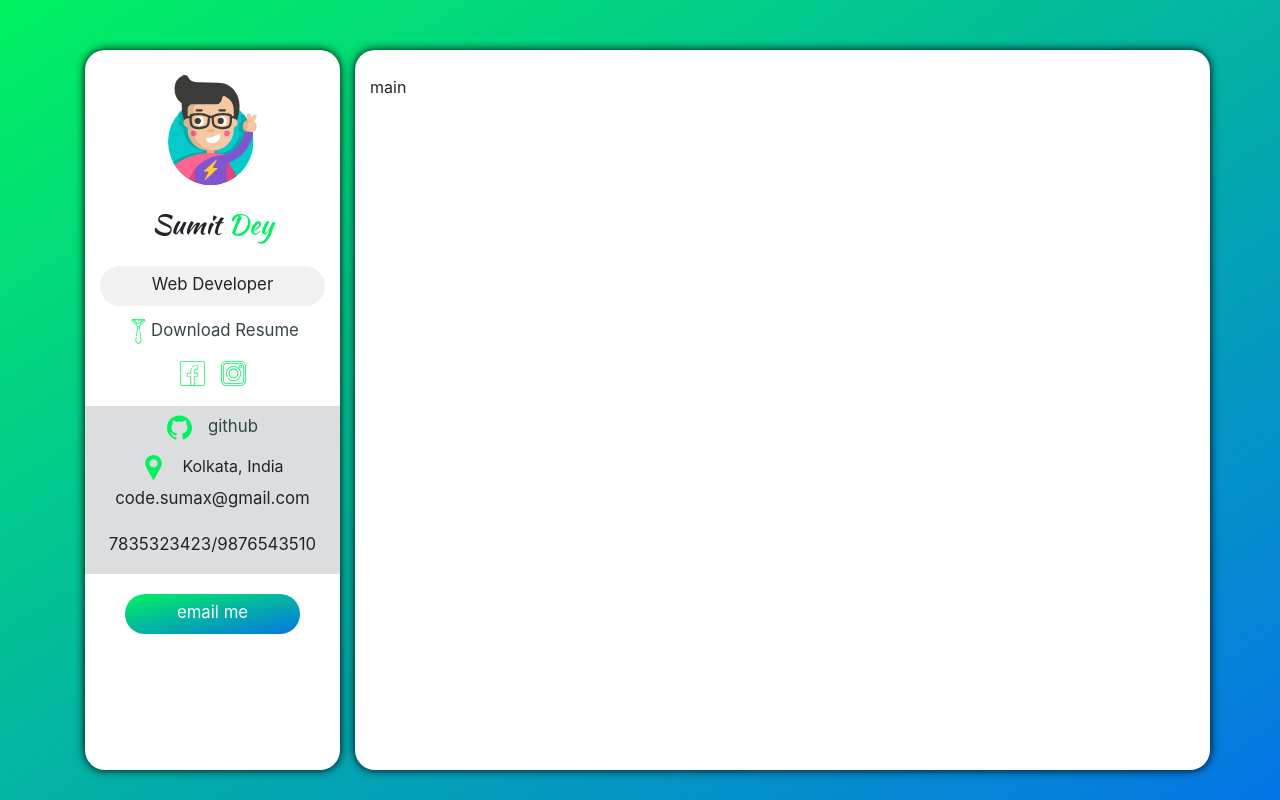
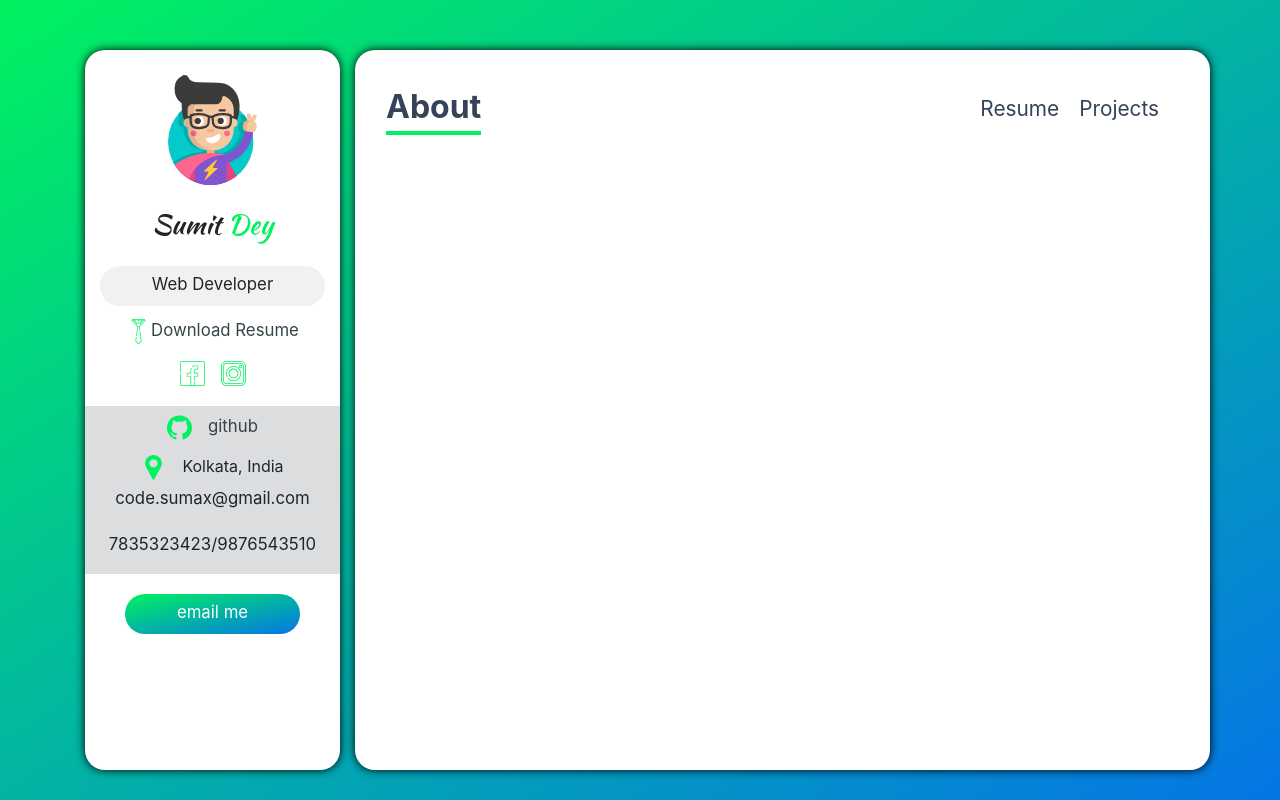
Before and after one commit to Dey-Sumit/dev_portfolio, a React (Create React App) app: page / in a window 1280 px wide. Built offline with nearby package versions, Linux system fonts and the light colour scheme.

Commit message:
part_4 ,designed the navbar component

```diff
--- a/src/App.js
+++ b/src/App.js
@@ -1,5 +1,6 @@
 import React from 'react';
 import Sidebar from './components/Sidebar'
+import Navbar from './components/Navbar';
 
 function App() {
   return (
@@ -12,8 +13,9 @@ function App() {
 
           </div>
           <div className="col-lg-9 app__main-content">
-            main
-      </div>
+            {/* navbar */}
+            <Navbar />
+          </div>
         </div>
       </div>
     </div>
--- /dev/null
+++ b/src/components/Navbar.js
@@ -0,0 +1,28 @@
+import React, { useState } from 'react';
+
+const Navbar = () => {
+
+    const [active, setActive] = useState('About')
+
+    return (
+        <div className="navbar">
+            <div className="navbar__active">
+                {active}
+            </div>
+
+            <div className="navbar__items">
+                {active !== 'About' &&
+                    <div className="navbar__item" onClick={() => setActive('About')}>About</div>
+                }
+                {active !== 'Resume' ? <div className="navbar__item" onClick={() => setActive('Resume')}>Resume</div>
+                    : null
+                }
+
+                {active !== 'Projects' && <div className="navbar__item" onClick={() => setActive('Projects')}>Projects</div>}
+            </div>
+
+        </div>
+    );
+};
+
+export default Navbar;
--- a/src/components/Sidebar.js
+++ b/src/components/Sidebar.js
@@ -23,12 +23,12 @@ const Sidebar = () => {
                 </div>
             </a>
             <figure className="sidebar__social-icons my-2">
-                <a href=""><img src={facebook} alt="facebook" className="sidebar__icon mr-3" /></a>
-                <a href=""><img src={instagram} alt="instagram" className="sidebar__icon" /></a>
+                <a href="!#"><img src={facebook} alt="facebook" className="sidebar__icon mr-3" /></a>
+                <a href="!#"><img src={instagram} alt="instagram" className="sidebar__icon" /></a>
             </figure>
             <div className="sidebar__contact">
                 <div className="sidebar__item sidebar__github">
-                    <a href=""><img src={github} alt="github" className="sidebar__icon mr-3" />github</a>
+                    <a href="!#"><img src={github} alt="github" className="sidebar__icon mr-3" />github</a>
                 </div>
                 <div className="sidebar__location">
                     <img src={pin} alt="location" className="sidebar__icon mr-3" />
--- a/src/index.css
+++ b/src/index.css
@@ -111,3 +111,31 @@ a:hover {
         margin: 30px 0;
     }
 }
+
+/* navbar */
+
+.navbar__items {
+    display: flex;
+}
+
+.navbar__active {
+    font-size: 2rem;
+    font-weight: 700;
+    color: #354358;
+    border-bottom: 4px solid #00F260;
+}
+
+.navbar__item {
+    margin-right: 20px;
+    text-decoration: none;
+    color: #354358;
+    font-size: 1.3rem;
+    cursor: pointer;
+}
+
+.navbar__item:hover {
+    background: -webkit-linear-gradient(#00F260, #0575E6);
+    background-clip: text;
+    -webkit-background-clip: text;
+    -webkit-text-fill-color: transparent
+}
```
